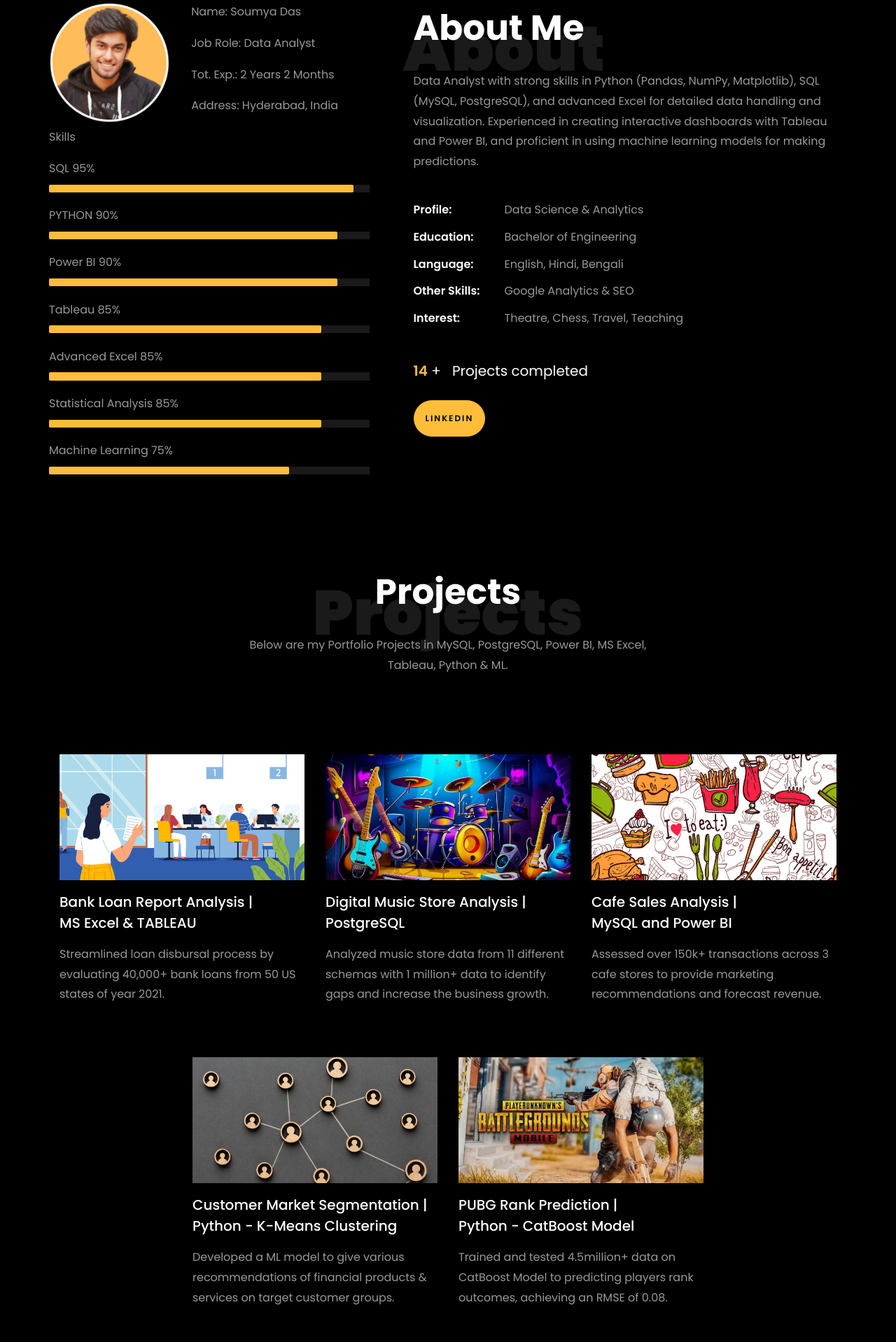
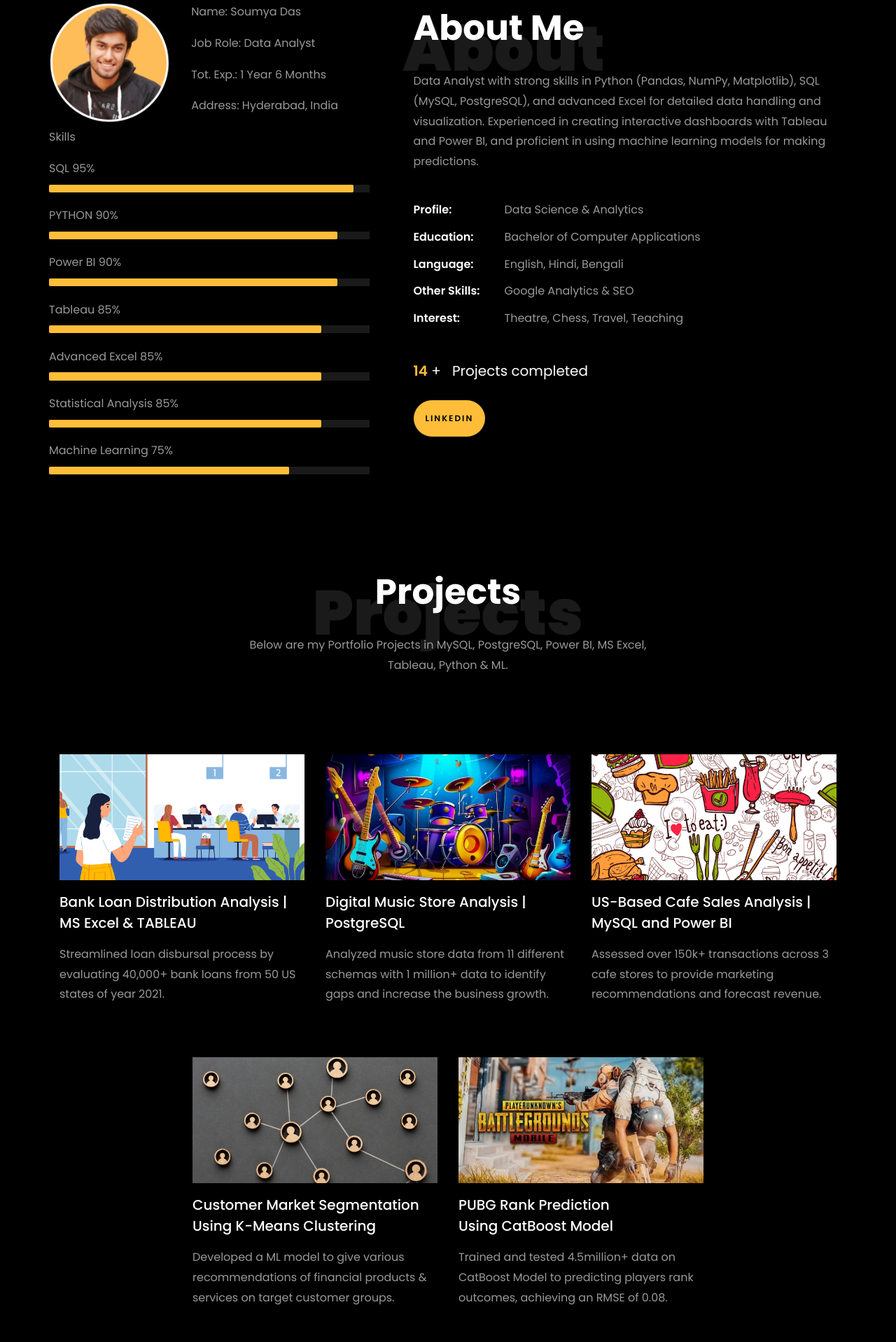
Before and after one commit to sho-das/sho-das.github.io, a plain HTML site: page index.html in a window 1280 px wide. Shown: the part 859-2777 px from the top of the page at 70% size. Drawn offline with Linux system fonts and the light colour scheme; files whose address does not match are found by name.

Commit message:
Update index.html

```diff
--- a/index.html
+++ b/index.html
@@ -247,7 +247,7 @@
 											<p><span class="title-s">Name: </span> <span>Soumya Das</span></p>
 											<p><span class="title-s">Job Role: </span> <span>Data Analyst</span>
 											</p>
-											<p><span class="title-s">Tot. Exp.: </span> <span>2 Years 2 Months</span>
+											<p><span class="title-s">Tot. Exp.: </span> <span>1 Year 6 Months</span>
 											</p>
 											<p><span class="title-s">Address: </span> <span>Hyderabad, India</span></p>
 										</div>
@@ -318,7 +318,7 @@
 									</li>
 									<!-- <li class="d-flex"><span>Domain:</span> <span>Retail, Ecommerce, BFSI &amp; Digital
 											Marketing</span></li> -->
-									<li class="d-flex"><span>Education:</span> <span>Bachelor of Engineering</span></li>
+									<li class="d-flex"><span>Education:</span> <span>Bachelor of Computer Applications</span></li>
 									<li class="d-flex"><span>Language:</span> <span>English, Hindi, Bengali</span></li>
 									<!-- <li class="d-flex"><span>BI Tools:</span> <span>Microsoft Power BI, Looker &amp;
 											Tableau</span></li> -->
@@ -363,14 +363,14 @@
 
 				<div class="col-md-4 d-flex ftco-animate">
 					<div class="blog-entry justify-content-end">
-						<a href="https://github.com/sho-das/Bank-Loan-Report-Analysis/tree/main"
+						<a href="https://github.com/sho-das/Bank-Loan-Distribution-Analysis/tree/main"
 							class="block-20 zoom-effect" style="background-image: url('images/bank_report.png');">
 						</a>
 						<div class="text mt-3 float-right d-block">
 
 							<h3 class="heading"><a
-									href="https://github.com/sho-das/Bank-Loan-Report-Analysis/tree/main">Bank Loan
-									Report Analysis |<br> MS Excel & TABLEAU</a></h3>
+									href="https://github.com/sho-das/Bank-Loan-Distribution-Analysis/tree/main">Bank Loan
+									Distribution Analysis |<br> MS Excel & TABLEAU</a></h3>
 							<p>Streamlined loan disbursal process by evaluating 40,000+ bank loans from 50 US states
 								of year 2021.</p>
 						</div>
@@ -412,13 +412,13 @@
 				</div> -->
 				<div class="col-md-4 d-flex ftco-animate">
 					<div class="blog-entry">
-						<a href="https://github.com/rishabhnmishra/Madhav_Store_Analysis_PowerBI/blob/main/Madhav%20Store%20dashboard.jpg"
+						<a href="https://github.com/sho-das/US-Based-Cafe-Sales-Analysis"
 							class="block-20 zoom-effect" style="background-image: url('images/cafe_store.png');">
 						</a>
 						<div class="text mt-3 float-right d-block">
 
 							<h3 class="heading"><a
-									href="https://github.com/rishabhnmishra/Madhav_Store_Analysis_PowerBI/blob/main/Madhav%20Store%20dashboard.jpg">Cafe
+									href="https://github.com/sho-das/US-Based-Cafe-Sales-Analysis">US-Based Cafe
 									Sales Analysis | <br>MySQL and Power BI</a></h3>
 							<p>Assessed over 150k+ transactions across 3 cafe stores to provide marketing
 								recommendations and forecast
@@ -439,7 +439,7 @@
 
 							<h3 class="heading"><a
 									href="https://github.com/sho-das/Customer-Market-Segmentation">Customer
-									Market Segmentation | <br> Python - K-Means Clustering </a></h3>
+									Market Segmentation <br> Using K-Means Clustering </a></h3>
 							<p>Developed a ML model to give various recommendations of financial products &amp; services
 								on target customer groups.</p>
 						</div>
@@ -454,7 +454,7 @@
 
 							<h3 class="heading"><a href="https://github.com/sho-das/PUBG-Player-Ranking-Prediction">PUBG
 									Rank
-									Prediction | <br> Python - CatBoost Model</a></h3>
+									Prediction <br> Using CatBoost Model</a></h3>
 							<p>Trained and tested 4.5million+ data on CatBoost Model to predicting players rank
 								outcomes,
 								achieving an RMSE of 0.08.</p>
```
